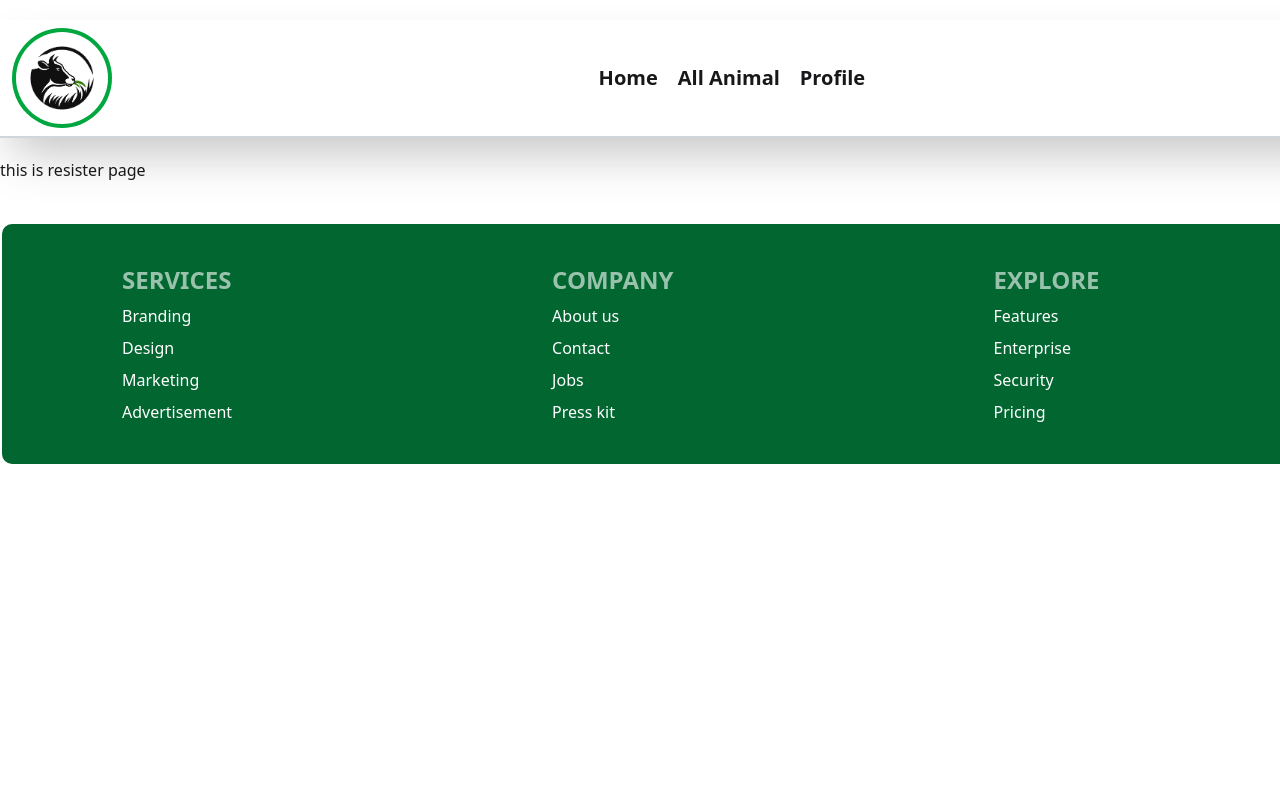
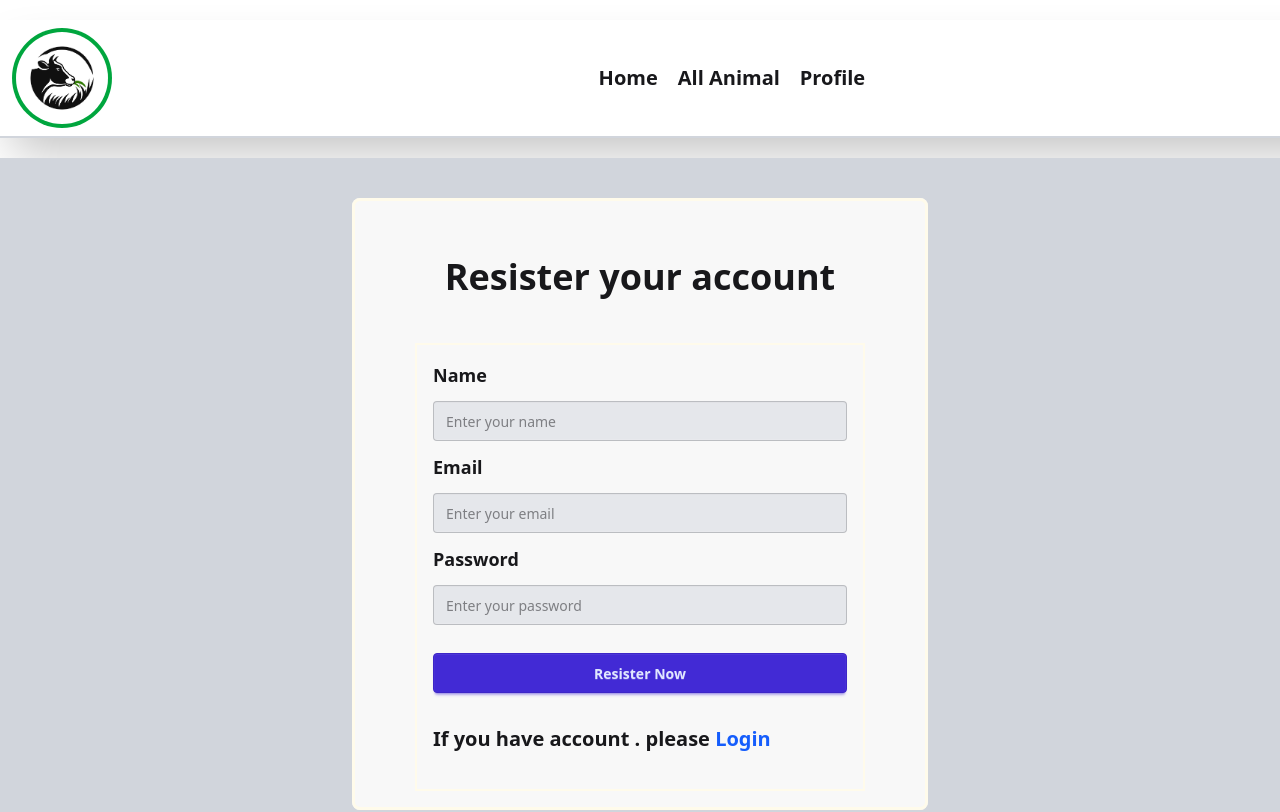
Before and after one commit to avishekroyyash/Animal, a Next.js app: page /resister in a window 1280 px wide. Shown: the top 812 px of the page. Built offline with nearby package versions, Linux system fonts and the light colour scheme.

Commit message:
make login, resister,and modal box

```diff
--- a/src/app/all-animals/page.jsx
+++ b/src/app/all-animals/page.jsx
@@ -1,3 +1,4 @@
+import Modal from '@/component/Modal';
 import Image from 'next/image';
 import Link from 'next/link';
 import React from 'react';
@@ -27,7 +28,11 @@ const AllAnimalPage =async() => {
                                  <h2 className='font-bold text-2xl'>{item.breed}</h2>
                              <button className='btn bg-green-800 text-2xl text-white rounded-2xl'><h2>{item.price}</h2></button>
                              </div>
-                             <Link href={`/all-animals/${item.id}`}><button className='btn w-full bg-green-700 text-white font-bold rounded-2xl my-2'>View Details</button></Link>
+                             {/* <Link href={`/all-animals/${item.id}`}><button className='btn w-full bg-green-700 text-white font-bold rounded-2xl my-2'>View Details</button></Link> */}
+
+
+                           <Modal item={item}></Modal>
+
                             </div>
                             </div>)
                         }
--- a/src/app/login/page.jsx
+++ b/src/app/login/page.jsx
@@ -1,11 +1,33 @@
+import Link from 'next/link';
 import React from 'react';
 
 const LoginPage = () => {
     return (
-        <div>
-            this is login page
+        <div className='bg-gray-300 p-10 container mx-auto'>
+
+                <fieldset className="fieldset bg-base-200  rounded-box w-xl border-3 border-amber-50  p-4 container mx-auto  ">
+                 <h1 className='font-bold text-4xl text-center my-10'>Login your account</h1>
+
+                <form className=' relative flex flex-col justify-center mx-auto border-2
+                 w-112.5 border-amber-50 space-y-3 p-4 '>
+                     <label className="font-bold text-lg">Email</label>
+                 <input type="email" className="input w-full bg-gray-200" placeholder="Enter your email" />
+
+
+
+                 <label className="font-bold text-lg ">Password</label>
+                <input type='password' className="input w-full bg-gray-200" placeholder="Enter your password" />
+
+
+
+               <button className="btn btn-primary mt-4">Login</button>
+              <p className='font-bold my-5 text-xl'>If you don't have account. <Link className='text-blue-600' href={'/resister'}> Sign up</Link></p>
+                </form>
+
+               </fieldset>
+
         </div>
-    );
+    )
 };
 
 export default LoginPage;
--- a/src/app/resister/page.jsx
+++ b/src/app/resister/page.jsx
@@ -1,9 +1,36 @@
+import Link from 'next/link';
 import React from 'react';
 
 const ResisterPage = () => {
     return (
-        <div>
-            this is resister page
+       <div className='bg-gray-300 p-10 container mx-auto'>
+
+                <fieldset className="fieldset bg-base-200  rounded-box w-xl border-3 border-amber-50  p-4 container mx-auto  ">
+                 <h1 className='font-bold text-4xl text-center my-10'>Resister your account</h1>
+
+                <form className='relative flex flex-col justify-center mx-auto border-2
+                 w-112.5 border-amber-50 space-y-3 p-4 '>
+
+                 <label className="font-bold text-lg">Name</label>
+                 <input type="text" className="input w-full bg-gray-200" placeholder="Enter your name"  />
+
+
+                     <label className="font-bold text-lg">Email</label>
+                 <input type="email" className="input w-full bg-gray-200" placeholder="Enter your email"  />
+
+
+
+              <label className="font-bold text-lg ">Password</label>
+              <input type= 'password' className="input w-full bg-gray-200" placeholder="Enter your password"  />
+
+
+
+               <button className="btn btn-primary mt-4">Resister Now</button>
+              <p className='font-bold my-5 text-xl'>If you have account . please  <Link className='text-blue-600' href={'/login'}> Login</Link></p>
+                </form>
+
+               </fieldset>
+
         </div>
     );
 };
--- /dev/null
+++ b/src/component/Modal.jsx
@@ -0,0 +1,66 @@
+'use client'
+import Link from 'next/link';
+import React, { useRef } from 'react';
+
+const Modal =({item}) => {
+
+     console.log(item,'this is itemid')
+    const dialogRef = useRef(null);
+
+    const openModal = () => {
+        dialogRef.current?.showModal();
+    };
+
+    return (
+        <div className="relative">
+
+            <button
+                className="btn w-full bg-green-800 text-white rounded-2xl p-3 my-2"
+                onClick={openModal}
+            >
+                Show Details
+            </button>
+
+            <dialog
+                ref={dialogRef}
+                className="modal"
+            >
+                <div className="modal-box rounded-2xl">
+                     <form className=' relative flex flex-col justify-center mx-auto border-2
+                 w-112.5 border-amber-50 space-y-3 p-4 '>
+
+                        <label className="font-bold text-lg">Name</label>
+                 <input type="text" className="input w-full bg-gray-200" placeholder="Enter your name" />
+
+                     <label className="font-bold text-lg">Email</label>
+                 <input type="email" className="input w-full bg-gray-200" placeholder="Enter your email" />
+
+
+
+                 <label className="font-bold text-lg ">Phone</label>
+                <input type='phone' className="input w-full bg-gray-200" placeholder="Enter your phone" />
+
+                <label className="font-bold text-lg ">Address</label>
+                <textarea placeholder="Enter your Address" className="textarea w-full "></textarea>
+
+                   {/* <Link href={`/all-animals/${item.id}`}><button className='btn'>submit</button></Link> */}
+                </form>
+
+
+
+                    <div className="modal-action">
+                        <form method="dialog">
+
+                            <button className="btn">
+                                Close
+                            </button>
+                        </form>
+                    </div>
+                </div>
+            </dialog>
+
+        </div>
+    );
+};
+
+export default Modal;
```
